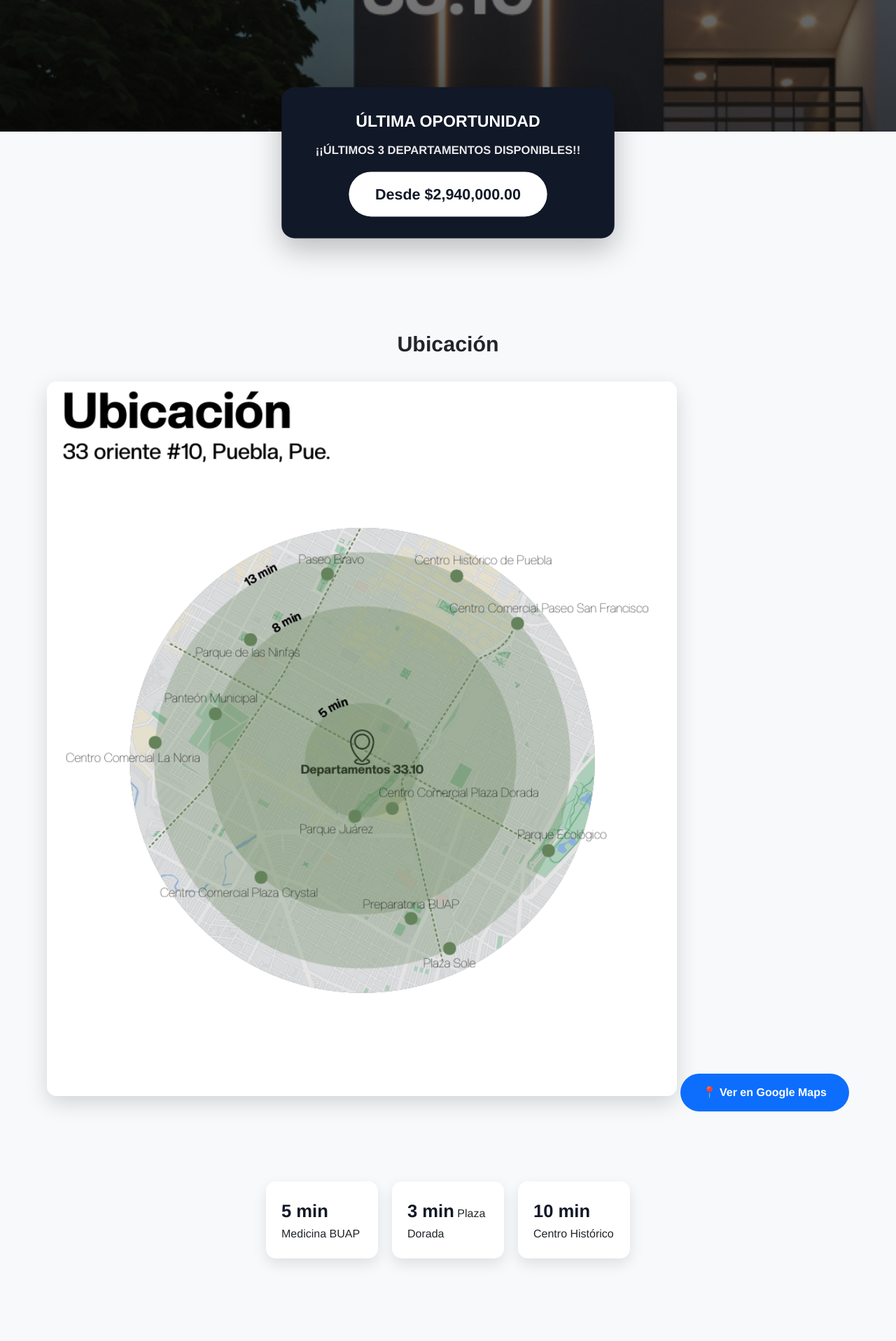
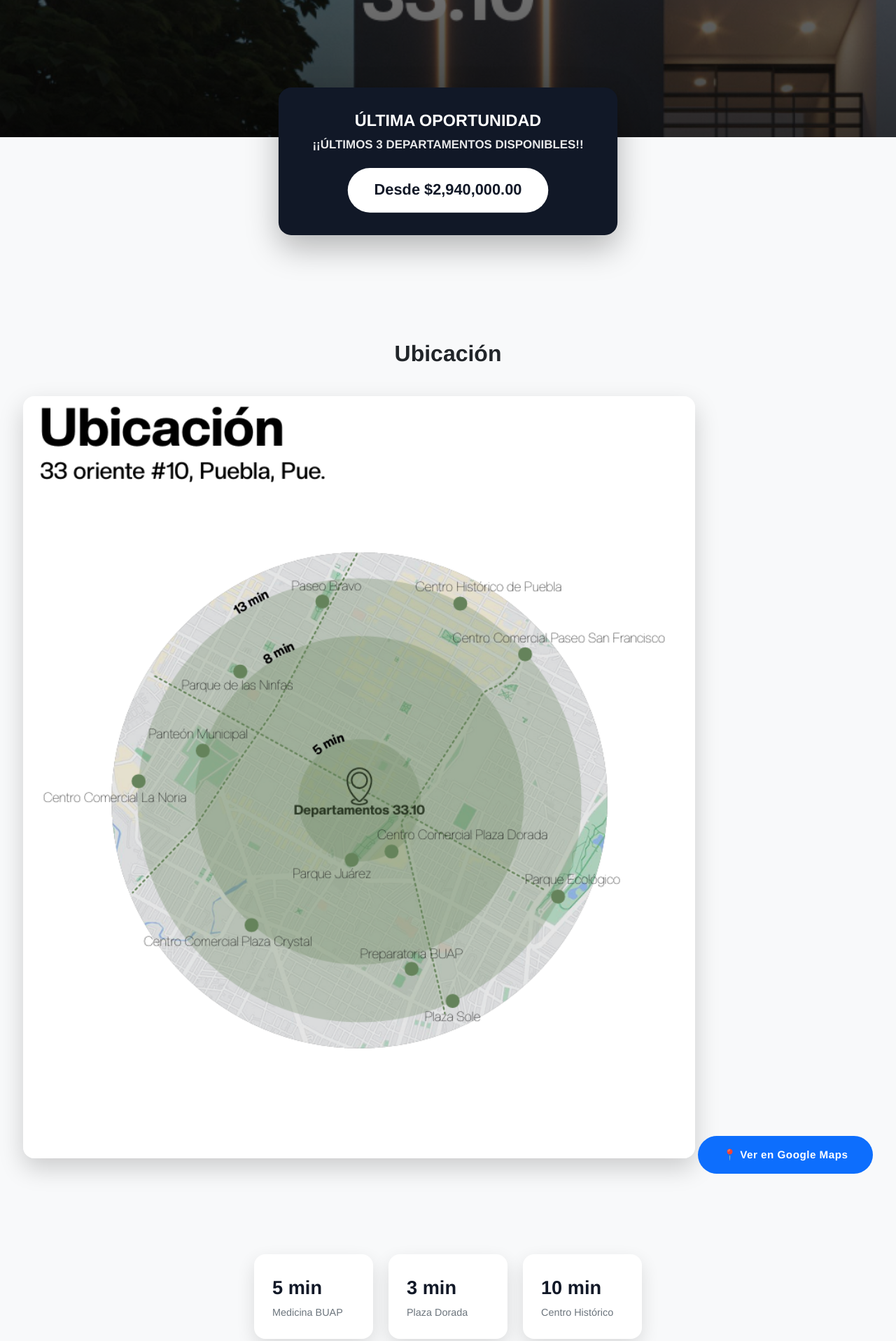
Before and after one commit to Paco-S23/Arq, a plain HTML site: page index.html in a window 1280 px wide. Shown: the part 480-2396 px from the top of the page at 70% size. Drawn offline with Linux system fonts and the light colour scheme.

Commit message:
Update styles.css

```diff
--- a/styles.css
+++ b/styles.css
@@ -1,37 +1,42 @@
-/* RESET */
+/* ================= RESET ================= */
 * {
   margin: 0;
   padding: 0;
   box-sizing: border-box;
-  font-family: 'Helvetica Neue', Arial, sans-serif;
+  font-family: "Helvetica Neue", Arial, sans-serif;
 }
 
-/* BODY */
+/* ================= BASE ================= */
 body {
   background-color: #f8f9fa;
   color: #212529;
   line-height: 1.6;
 }
 
-/* HEADER */
+a {
+  text-decoration: none;
+}
+
+/* ================= HEADER ================= */
 header {
   text-align: center;
-  padding: 40px 20px 20px;
+  padding: 42px 20px 24px;
 }
 
 header h1 {
-  font-size: 2.2rem;
+  font-size: 2.3rem;
   font-weight: 800;
+  text-transform: uppercase;
   letter-spacing: 1px;
-  text-transform: uppercase;
 }
 
 .subtitle {
   color: #6c757d;
   margin-top: 6px;
+  font-weight: 500;
 }
 
-/* HERO */
+/* ================= HERO ================= */
 .hero {
   position: relative;
   width: 100%;
@@ -45,7 +50,7 @@ header h1 {
   object-fit: cover;
 }
 
-/* OVERLAY */
+/* Overlay oscuro */
 .hero::after {
   content: "";
   position: absolute;
@@ -53,137 +58,145 @@ header h1 {
   background: linear-gradient(
     to bottom,
     rgba(0,0,0,0.35),
-    rgba(0,0,0,0.65)
+    rgba(0,0,0,0.7)
   );
 }
 
-/* PRICE BOX */
+/* ================= PRICE BOX ================= */
 .price-box {
   background: #111827;
   color: white;
-  max-width: 460px;
-  margin: -60px auto 60px;
-  padding: 30px;
+  max-width: 480px;
+  margin: -70px auto 70px;
+  padding: 32px 28px;
   border-radius: 18px;
   text-align: center;
-  box-shadow: 0 15px 40px rgba(0,0,0,0.25);
-  animation: pulse 2.2s infinite;
+  box-shadow: 0 18px 45px rgba(0,0,0,0.28);
+  animation: pulse 2.4s infinite;
 }
 
 .badge {
-  font-size: 1.4rem;
+  font-size: 1.45rem;
   font-weight: 900;
   text-transform: uppercase;
+  line-height: 1.25;
 }
 
 .badge span {
   display: block;
-  font-size: 1rem;
-  margin-top: 8px;
+  margin-top: 10px;
+  font-size: 1.05rem;
   opacity: 0.9;
 }
 
 .price-pill {
   background: white;
   color: #111827;
-  padding: 14px 36px;
+  padding: 14px 38px;
   border-radius: 999px;
   font-weight: 800;
-  font-size: 1.3rem;
-  margin-top: 18px;
+  font-size: 1.35rem;
+  margin-top: 22px;
   display: inline-block;
 }
 
-/* SECTIONS */
+/* ================= SECTIONS ================= */
 .section {
-  padding: 70px 20px;
+  padding: 75px 20px;
   text-align: center;
 }
 
 .section h2 {
-  font-size: 1.9rem;
+  font-size: 2rem;
   font-weight: 800;
-  margin-bottom: 30px;
+  margin-bottom: 35px;
 }
 
-/* IMAGES */
+/* ================= IMAGES ================= */
 .responsive-img {
   width: 100%;
-  max-width: 900px;
-  border-radius: 14px;
-  box-shadow: 0 10px 30px rgba(0,0,0,0.15);
+  max-width: 960px;
+  border-radius: 16px;
+  box-shadow: 0 14px 35px rgba(0,0,0,0.18);
 }
 
-/* BUTTONS */
+/* ================= BUTTONS ================= */
 .btn {
   display: inline-block;
-  margin-top: 30px;
-  padding: 14px 32px;
+  margin-top: 34px;
+  padding: 15px 36px;
   border-radius: 50px;
   font-weight: 700;
-  text-decoration: none;
+  font-size: 0.95rem;
+  letter-spacing: 0.5px;
   color: white;
-  transition: all 0.3s ease;
+  transition: all 0.35s ease;
 }
 
-.blue {
+.btn.blue {
   background-color: #0d6efd;
 }
 
-.whatsapp {
+.btn.whatsapp {
   background-color: #25D366;
 }
 
 .btn:hover {
-  transform: translateY(-3px);
-  box-shadow: 0 12px 25px rgba(0,0,0,0.3);
+  transform: translateY(-4px);
+  box-shadow: 0 14px 30px rgba(0,0,0,0.35);
 }
 
-/* TIMES */
+/* ================= TIMES ================= */
 .times {
   display: flex;
   justify-content: center;
-  gap: 20px;
-  padding: 30px 20px 60px;
+  gap: 22px;
+  padding: 40px 20px 70px;
   flex-wrap: wrap;
 }
 
 .card {
   background: white;
-  padding: 22px;
-  width: 160px;
-  border-radius: 14px;
-  box-shadow: 0 8px 20px rgba(0,0,0,0.1);
-  transition: transform 0.3s ease;
+  padding: 26px;
+  width: 170px;
+  border-radius: 16px;
+  box-shadow: 0 10px 26px rgba(0,0,0,0.12);
+  transition: transform 0.35s ease;
 }
 
 .card:hover {
-  transform: translateY(-8px);
+  transform: translateY(-10px);
 }
 
 .card strong {
-  font-size: 1.6rem;
+  display: block;
+  font-size: 1.7rem;
   color: #111827;
 }
 
-/* GALLERY */
+.card span {
+  color: #6c757d;
+  font-size: 0.9rem;
+}
+
+/* ================= GALLERY ================= */
 .gallery {
   display: grid;
   grid-template-columns: repeat(auto-fit, minmax(260px, 1fr));
-  gap: 22px;
+  gap: 24px;
   max-width: 1200px;
   margin: auto;
 }
 
 .gallery img {
   width: 100%;
-  height: 280px;
+  height: 290px;
   object-fit: cover;
   border-radius: 18px;
   cursor: pointer;
-  transition: all 0.4s ease;
   opacity: 0;
-  transform: translateY(30px);
+  transform: translateY(40px);
+  transition: opacity 0.7s ease, transform 0.7s ease, box-shadow 0.4s ease;
 }
 
 .gallery img.show {
@@ -192,35 +205,35 @@ header h1 {
 }
 
 .gallery img:hover {
-  transform: scale(1.05);
-  box-shadow: 0 18px 40px rgba(0,0,0,0.35);
+  transform: scale(1.06);
+  box-shadow: 0 20px 45px rgba(0,0,0,0.4);
 }
 
-/* CONTACT */
+/* ================= CONTACT ================= */
 .contact {
   text-align: center;
-  padding: 80px 20px;
+  padding: 90px 20px;
 }
 
-/* FOOTER */
+/* ================= FOOTER ================= */
 footer {
   text-align: center;
-  padding: 30px;
+  padding: 32px;
   font-size: 0.85rem;
   color: #999;
 }
 
-/* ANIMATIONS */
+/* ================= ANIMATIONS ================= */
 @keyframes pulse {
-  0% { transform: scale(1); }
-  50% { transform: scale(1.04); }
+  0%   { transform: scale(1); }
+  50%  { transform: scale(1.04); }
   100% { transform: scale(1); }
 }
 
-/* RESPONSIVE */
+/* ================= RESPONSIVE ================= */
 @media (max-width: 768px) {
   header h1 {
-    font-size: 1.8rem;
+    font-size: 1.9rem;
   }
 
   .hero {
@@ -228,6 +241,6 @@ footer {
   }
 
   .price-box {
-    margin-top: -40px;
+    margin-top: -45px;
   }
 }
```
